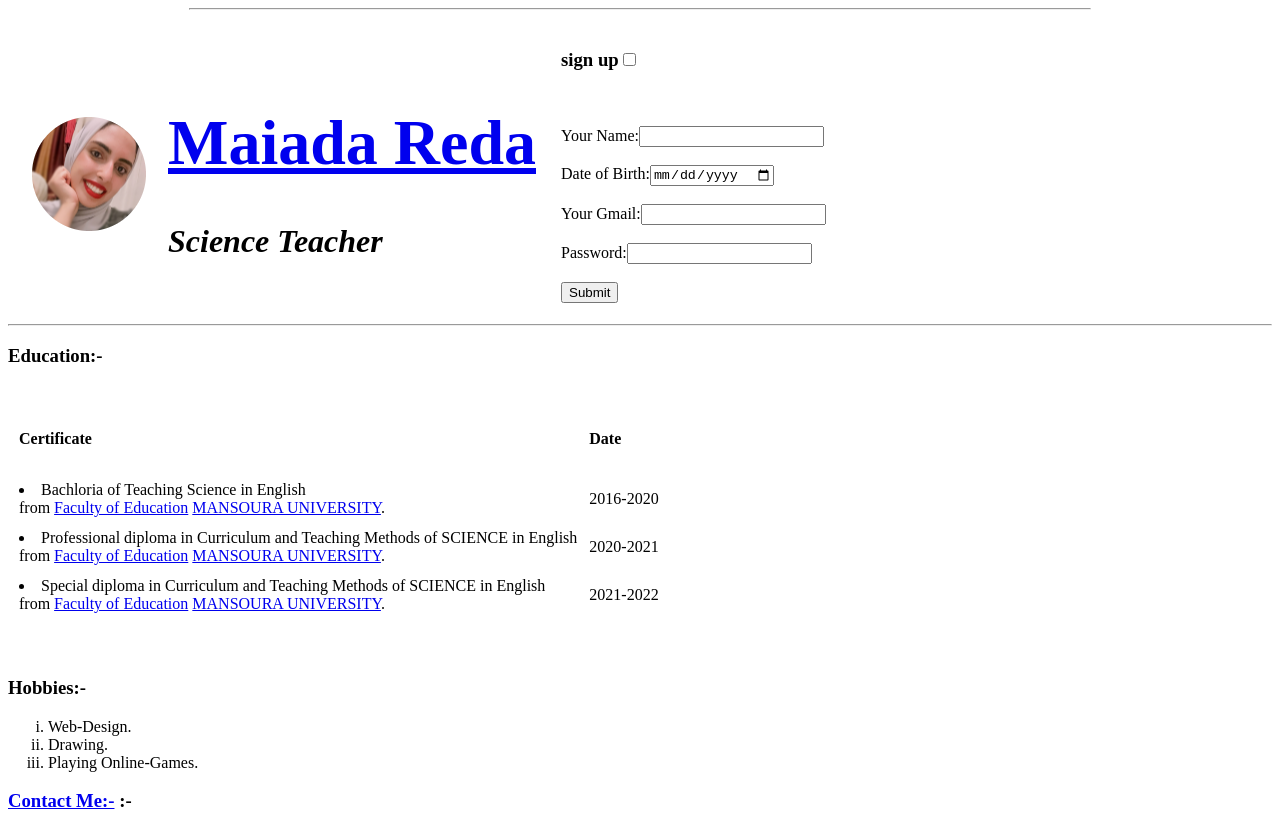
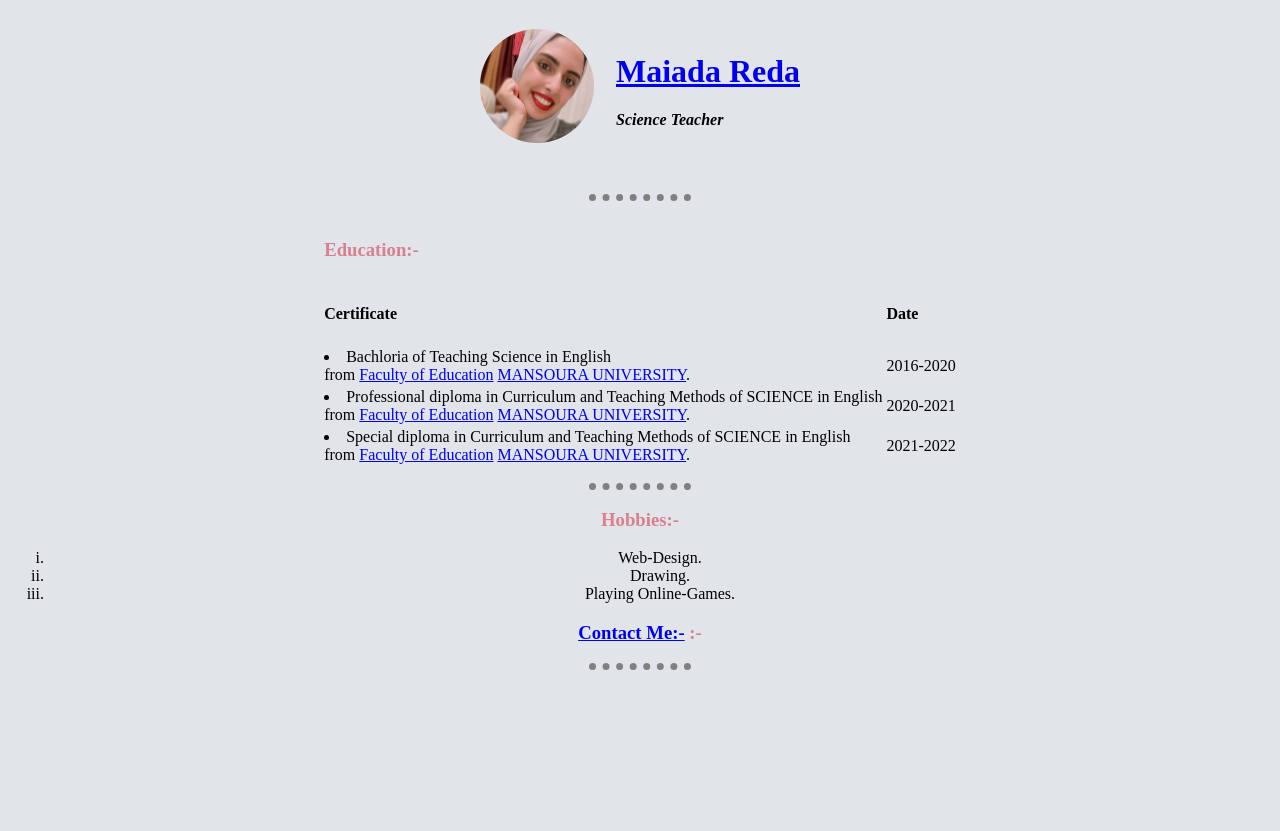
Before and after one commit to MaiadaReda/CV, a plain HTML site: page index.html in a window 1280 px wide. After the commit the page ends 800 px from the top, so only its background shows below. Drawn offline with Linux system fonts and the light colour scheme.

Commit message:
Add files via upload

```diff
--- /dev/null
+++ b/css/styles.css
@@ -0,0 +1,25 @@
+body {
+  background-color: #E1E5EA;
+}
+
+hr {
+  height: auto;
+  width:8%;
+  border-style: none;
+  border-top-style: dotted;
+  border-color: grey;
+  border-top-width: 1ex;
+}
+h1 {
+  color: #DA7F8F;
+
+}
+h3 {
+    color: #DA7F8F;
+}
+h2 {
+  color: #DA7F8F;
+}
+a:visited{
+  color: inherit;
+}
--- a/index.html
+++ b/index.html
@@ -1,65 +1,35 @@
 <!DOCTYPE html>
-<html lang="en" dir="ltr">
+<html>
 
 <head>
   <meta charset="utf-8">
   <title>Maiada Reda's personal website</title>
+  <link rel="stylesheet" href="css/styles.css">
+
 </head>
 
 <body>
-
-
-  <table>
+ <center>
+   <table cellspacing="20">
      <tr>
+       <td> <img src="Images/Maiada Reda.png" alt="maiadareda"></td>
        <td>
-        <h1>
-          <table cellspacing="20" align="left">
-            <tr>
-              <td><img src="Images/Maiada Reda.png" alt="maiadareda"></td>
-              <td>
-                <h1><a href="https://www.facebook.com/mayiada.reda">Maiada Reda</a></h1>
+         <h1> <a href="https://www.facebook.com/mayiada.reda">Maiada Reda</a> </h1>
          <p><em><strong>Science Teacher</strong></em></p>
        </td>
      </tr>
    </table>
-        </h1>
-      </td> <hr type="vertical" width="900">
+   <br> <hr>
+   <p>
+   <table>
+     <tr>
        <td>
-        <table>
-          <form class="" action="index.html" method="post">
-            <label for="">
-            <thead>
-              <h3>sign up<input type="checkbox" name=""></h3> <br> <br>
-            </thead>
-          <tbody>
-          </label>
-          <label for="Name">Your Name:</label>
-          <input type="Name" name="Your Name" value=""> <br> <br>
-           <label for="date">Date of Birth:</label>
-          <input type="date" name=""> <br> <br>
-          <label for="Gmail">Your Gmail:</label>
-          <input type="gmail" name="gmail" value=""> <br> <br>
-          <label for="Password">Password:</label> <input type="password" name=""> <br> <br>
-          <input type="submit" name="submit">
-          </tbody>
-          </form>
-        </table>
+         <h3><strong>Education:-</strong></h3>
        </td>
      </tr>
-  </table>
-
-  <hr>
-
-  <p>
 
 
-
-  <h3><strong>Education</strong>:-</h3>
-
-
-  <table cellspacing="10">
-    <thead>
-      <th><strong>
+     <strong>
        <tr>
          <td>
            <h4>Certificate</h4>
@@ -68,13 +38,13 @@
            <h4>Date</h4>
          </td>
        </tr>
-        </strong></th>
-    </thead>
-    <tbody>
+     </strong>
+
      <ul>
        <tr>
          <td>
            <li>Bachloria of Teaching Science in English
+
              <br>from <a href="http://edufac.mans.edu.eg/en">Faculty of Education</a> <a href="https://www.mans.edu.eg/en">MANSOURA UNIVERSITY</a>.
            </li>
          </td>
@@ -97,13 +67,11 @@
          <td>2021-2022</td>
        </tr>
      </ul>
-    </tbody>
 
    </table>
    </p>
-
-
-<br>  <p>
+   <hr>
+   <p>
    <h3> <strong>Hobbies</strong>:-</h3>
    <ol type="i">
      <li>Web-Design.</li>
@@ -112,6 +80,8 @@
    </ol>
    <h3> <strong> <a href="contact.me.html">Contact Me:-</a> </strong>:-</h3>
    </p>
+   <hr>
+ </center>
 </body>
 
 </html>
```
Also changed, not shown: contact.me.html (+19 -0 lines). Lines whose indentation alone changed are shown as unchanged.
